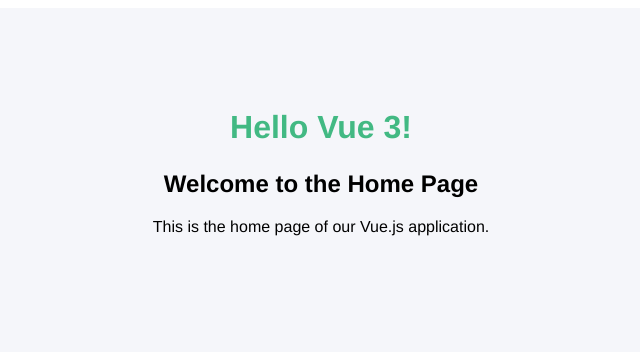
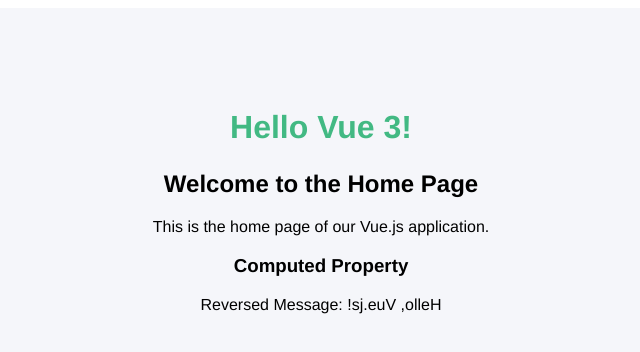
Before and after one commit to Ashif9683/LearningVue, a Vue app: page / in a window 1280 px wide. Shown: the top 352 px of the page, without its empty margins (319-959 px from the left). Built offline with nearby package versions, Linux system fonts and the light colour scheme.

Commit message:
Computed

```diff
--- a/src/components/Home.vue
+++ b/src/components/Home.vue
@@ -2,8 +2,25 @@
     <div class="home">
         <h2>Welcome to the Home Page</h2>
         <p>This is the home page of our Vue.js application.</p>
+        <h3>Computed Property</h3>
+        <p>Reversed Message: {{ reversedMessage }}</p>
     </div>
 </template>
 <script>
 
+export default {
+    name: 'Home',
+    data() {
+        return {
+            message: 'Hello, Vue.js!'
+        }
+    },
+
+    computed: {
+        reversedMessage() {
+            return this.message.split('').reverse().join('');
+        }
+    }
+}
+
 </script>
```
